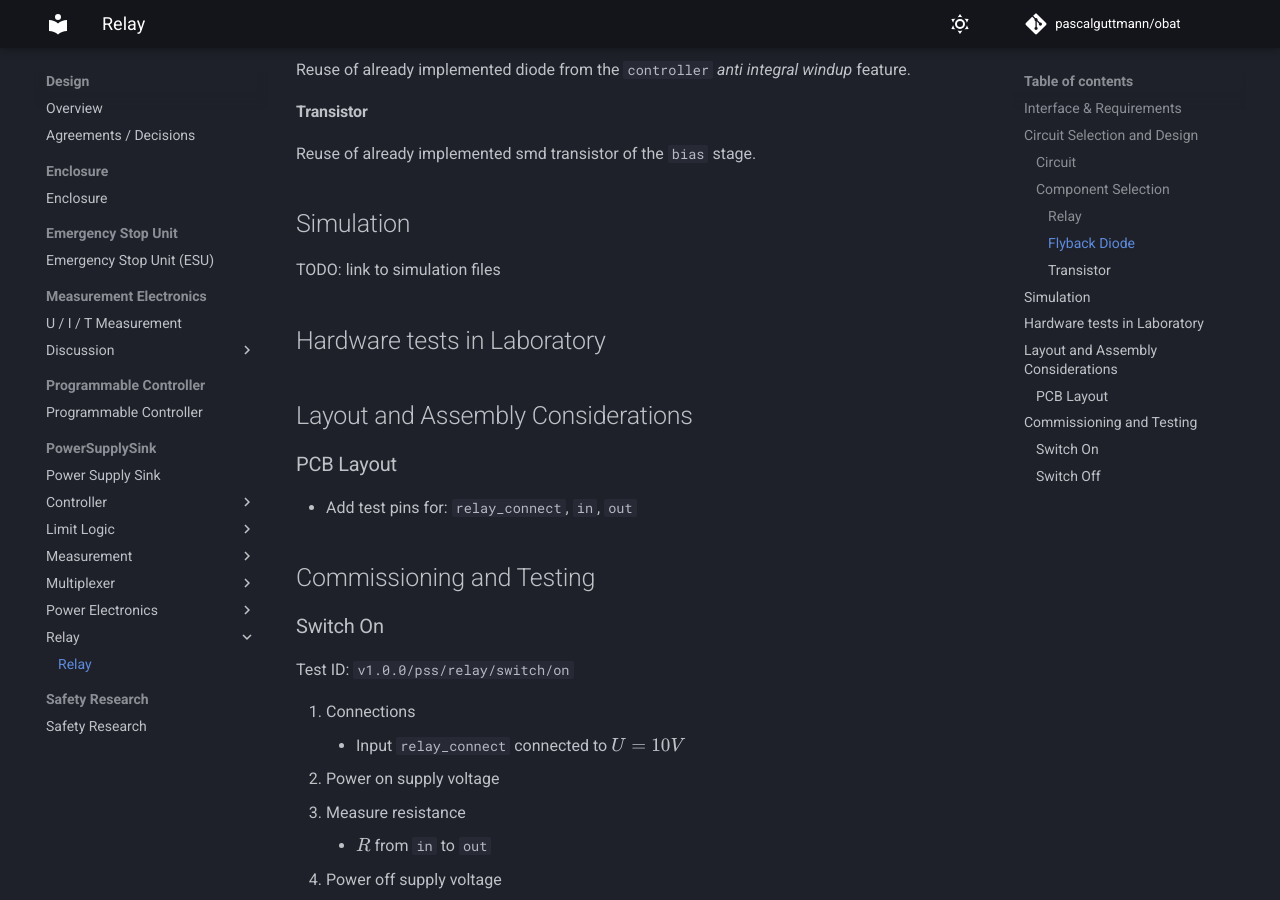
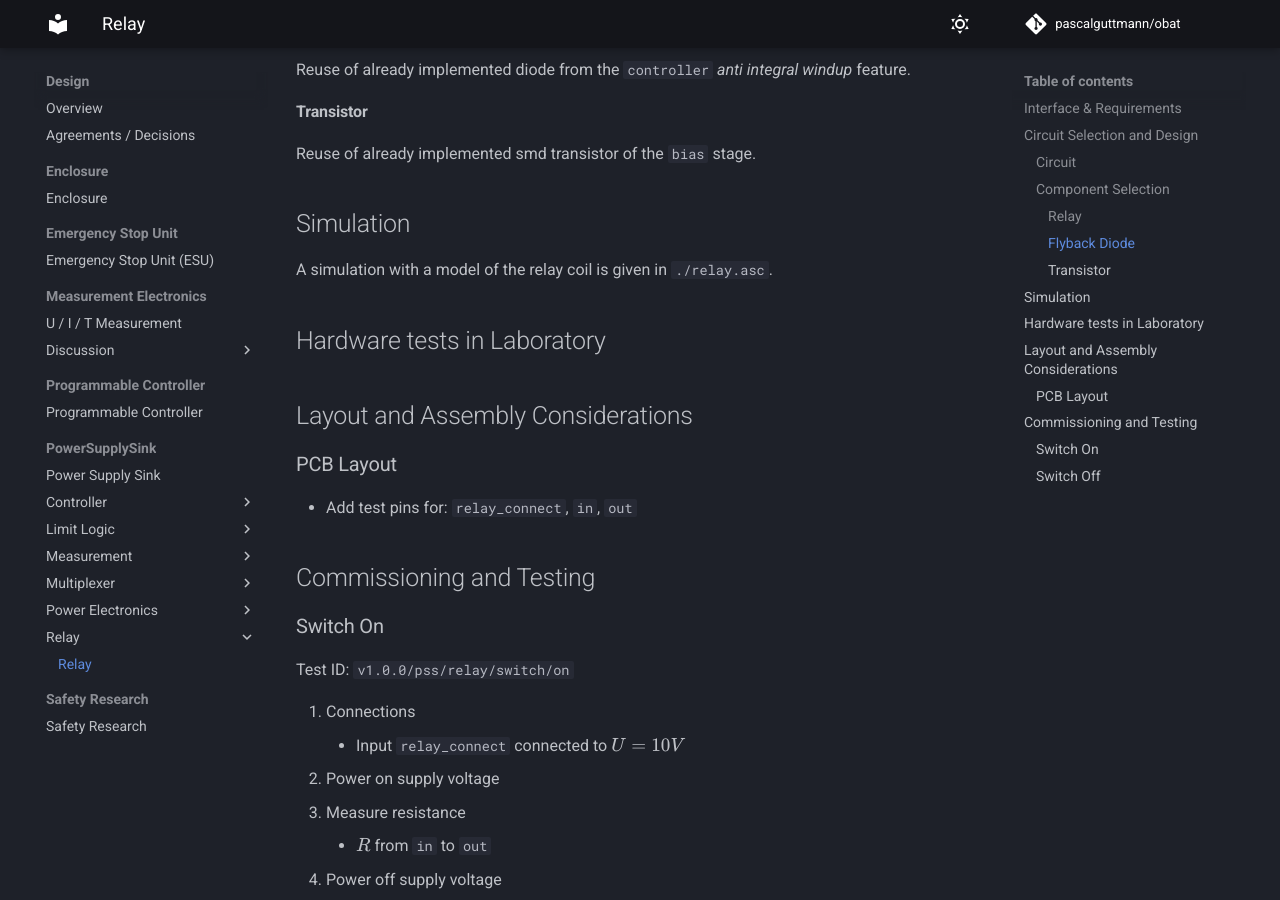
Before and after one commit to pascalguttmann/obat, an MkDocs documentation site: the page built from docs/design/pss/relay/relay.md, in a window 1280 px wide and 900 px high, scrolled down 1995 px. Built offline with MkDocs 1.6.1 and Material for MkDocs 9.7.7, drawn with Linux system fonts in a browser that asks for light colours; comment, search, counter and statistics services are not loaded.

Commit message:
add relay ltspice simulation

```diff
--- a/docs/design/pss/relay/relay.md
+++ b/docs/design/pss/relay/relay.md
@@ -82,7 +82,7 @@ Reuse of already implemented smd transistor of the `bias` stage.
 
 ## Simulation
 
-TODO: link to simulation files
+A simulation with a model of the relay coil is given in `./relay.asc`.
 
 ## Hardware tests in Laboratory
 
```
Also changed, not shown: 1 other file.
